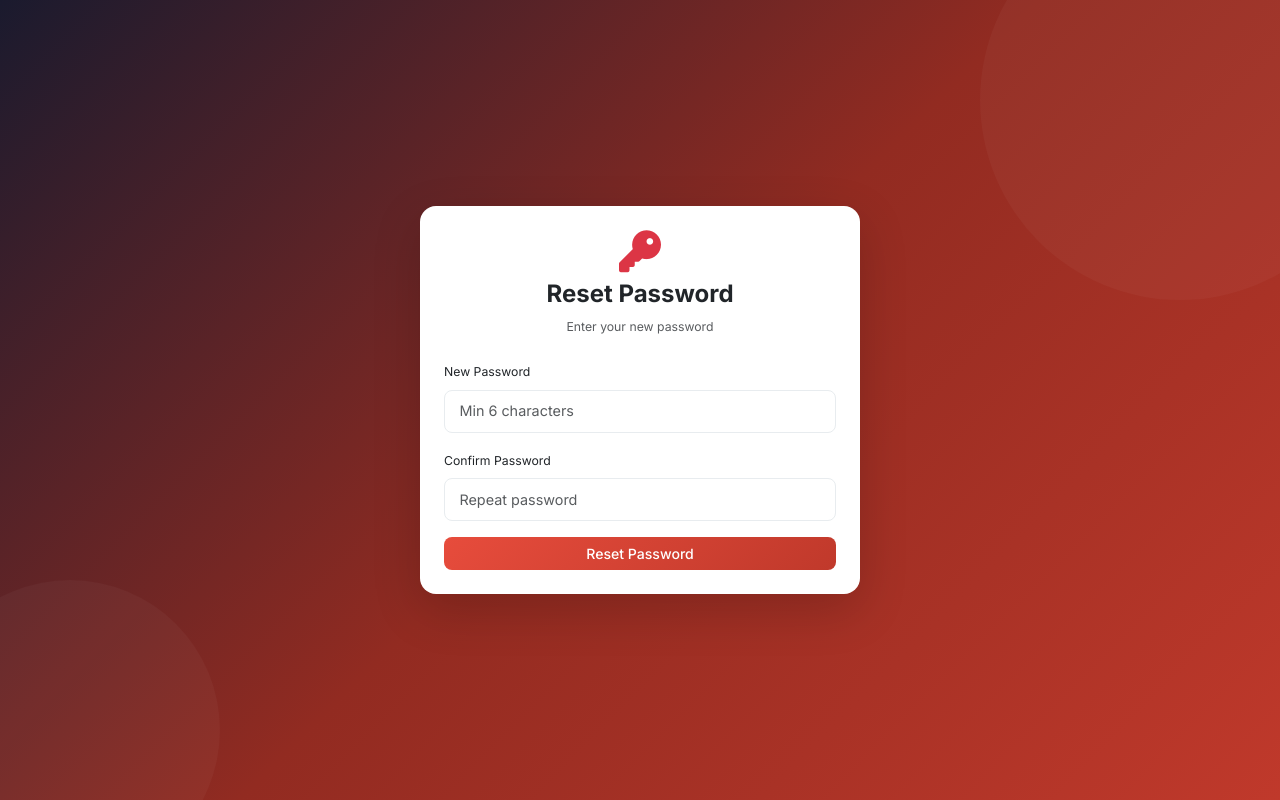
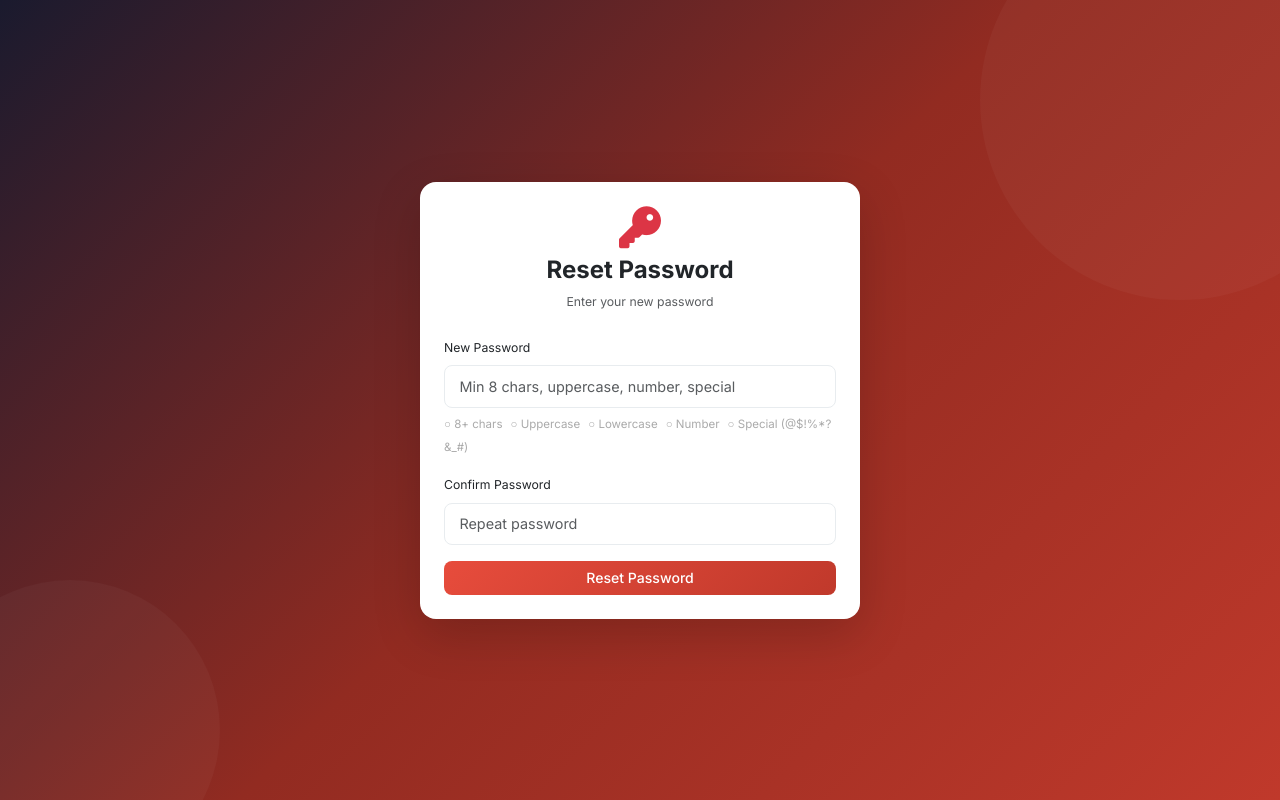
Before and after one commit to antra1947/SafeVoyage-AI-Tourist-Safety-Incident-Response-System, a React (Create React App) app in the folder frontend/: page /reset-password/1 in a window 1280 px wide. Built offline with nearby package versions, Linux system fonts and the light colour scheme; no server answers.

Commit message:
fix: update reset password page with strength indicator and 8 char min

```diff
--- a/frontend/src/pages/ResetPassword.js
+++ b/frontend/src/pages/ResetPassword.js
@@ -36,7 +36,22 @@ export default function ResetPassword() {
           <form onSubmit={handleSubmit}>
             <div className="mb-3">
               <label className="form-label small">New Password</label>
-              <input type="password" className="form-control" value={password} onChange={e => setPassword(e.target.value)} required minLength={6} placeholder="Min 6 characters" />
+              <input type="password" className="form-control" value={password} onChange={e => setPassword(e.target.value)} required minLength={8} placeholder="Min 8 chars, uppercase, number, special" />
+              <div className="mt-1">
+                {["min8", "upper", "lower", "number", "special"].map((rule) => {
+                  const checks = {
+                    min8: password.length >= 8, upper: /[A-Z]/.test(password),
+                    lower: /[a-z]/.test(password), number: /\d/.test(password),
+                    special: /[@$!%*?&_#]/.test(password),
+                  };
+                  const labels = { min8: "8+ chars", upper: "Uppercase", lower: "Lowercase", number: "Number", special: "Special (@$!%*?&_#)" };
+                  return (
+                    <span key={rule} className="me-2" style={{ fontSize: "0.72rem", color: checks[rule] ? "#27ae60" : "#aaa" }}>
+                      {checks[rule] ? "✓" : "○"} {labels[rule]}
+                    </span>
+                  );
+                })}
+              </div>
             </div>
             <div className="mb-3">
               <label className="form-label small">Confirm Password</label>
```
